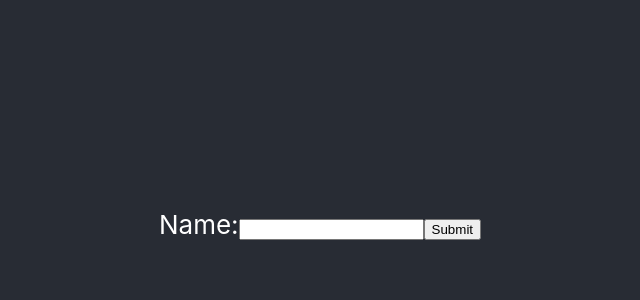
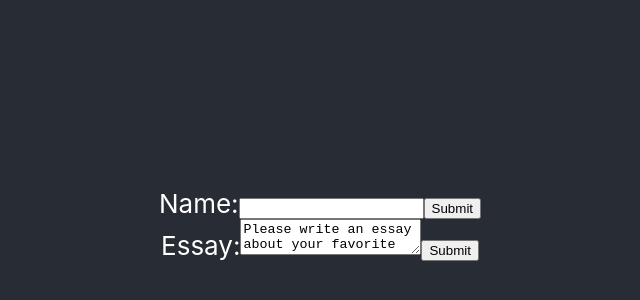
Before and after one commit to eshellster/react-w3resource, a React (Create React App) app: page / in a window 1280 px wide. Shown: the part 176-476 px from the top of the page, without its empty margins (320-960 px from the left). Built offline with nearby package versions, Linux system fonts and the light colour scheme.

Commit message:
textarea

```diff
--- a/src/App.js
+++ b/src/App.js
@@ -1,5 +1,6 @@
 import React from "react";
 import "./App.css";
+import EssayForm from "./component/form/EssayForm";
 import NameForm from "./component/form/NameForm";
 
 function App() {
@@ -7,6 +8,7 @@ function App() {
     <div className="App">
       <header className="App-header">
         <NameForm />
+        <EssayForm />
       </header>
     </div>
   );
--- /dev/null
+++ b/src/component/form/EssayForm.js
@@ -0,0 +1,32 @@
+import React from "react";
+
+class EssayForm extends React.Component {
+  constructor(props) {
+    super(props);
+    this.state = {
+      value: "Please write an essay about your favorite DOM element.",
+    };
+    this.handleChange = this.handleChange.bind(this);
+    this.handleSubmit = this.handleSubmit.bind(this);
+  }
+  handleChange(event) {
+    this.setState({ value: event.target.value });
+  }
+  handleSubmit(event) {
+    alert("An essay was submitted:  " + this.state.value);
+    event.preventDefault();
+  }
+  render() {
+    return (
+      <form onSubmit={this.handleSubmit}>
+        <label>
+          Essay:
+          <textarea value={this.state.value} onChange={this.handleChange} />
+        </label>
+        <input type="submit" value="Submit" />
+      </form>
+    );
+  }
+}
+
+export default EssayForm;
```
